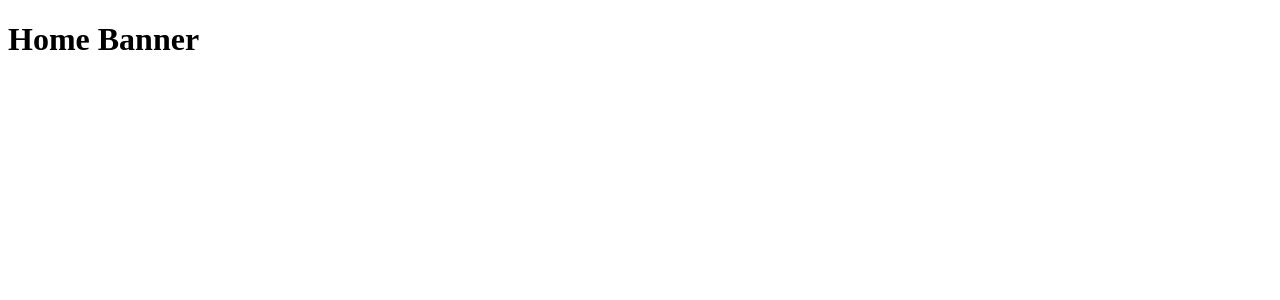
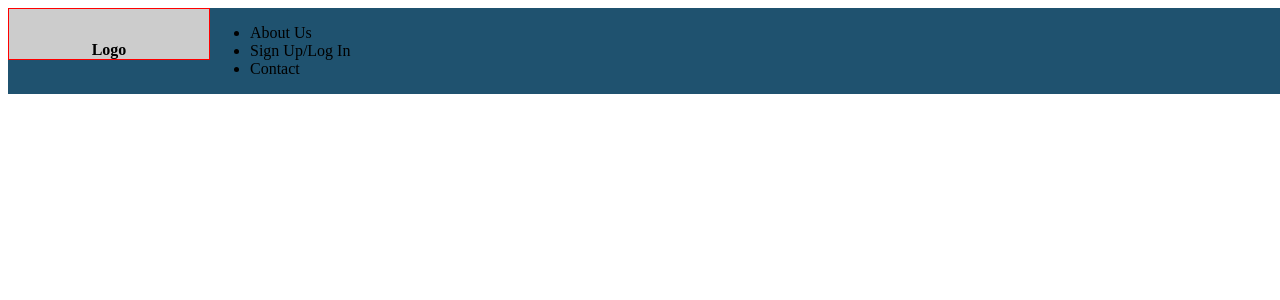
Before and after one commit to Shyatt92/foodapp, a React (Create React App) app: page / in a window 1280 px wide. Shown: the top 300 px of the page. Built offline with nearby package versions, Linux system fonts and the light colour scheme.

Commit message:
Added elements to HomeBanner component and basic styling

```diff
--- a/src/App.css
+++ b/src/App.css
@@ -1,38 +1,21 @@
-.App {
+.bannerHome {
+  background: #1F526F;
+  position: fixed;
+  width: 100vw;
+  display: flex;
+}
+.placeholder {
+  background: #ccc;
+  border: 1px solid red;
   text-align: center;
+  position: relative;
+  font-weight: bold;
+  width: 200px;
+  height: 50px
 }
-
-.App-logo {
-  height: 40vmin;
-  pointer-events: none;
+.placeholder span {
+  position: absolute;
+  left: 0;
+  bottom: 0;
+  width: 100%
 }
-
-@media (prefers-reduced-motion: no-preference) {
-  .App-logo {
-    animation: App-logo-spin infinite 20s linear;
-  }
-}
-
-.App-header {
-  background-color: #282c34;
-  min-height: 100vh;
-  display: flex;
-  flex-direction: column;
-  align-items: center;
-  justify-content: center;
-  font-size: calc(10px + 2vmin);
-  color: white;
-}
-
-.App-link {
-  color: #61dafb;
-}
-
-@keyframes App-logo-spin {
-  from {
-    transform: rotate(0deg);
-  }
-  to {
-    transform: rotate(360deg);
-  }
-}
--- a/src/App.js
+++ b/src/App.js
@@ -1,5 +1,6 @@
 import React from 'react'
 import BannerHome from './components/BannerHome'
+import './App.css'
 
 function App() {
   return (
--- a/src/components/BannerHome.js
+++ b/src/components/BannerHome.js
@@ -2,8 +2,15 @@ import React from 'react'
 
 const BannerHome = () => {
   return(
-    <div>
-      <h1>Home Banner</h1>
+    <div className='bannerHome'>
+      <div className="placeholder">
+        <span>Logo</span>
+      </div>
+      <ul>
+        <li><a>About Us</a></li>
+        <li><a>Sign Up/Log In</a></li>
+        <li><a>Contact</a></li>
+      </ul>
     </div>
   )
 }
```
Also changed, not shown: 1 other file (tests, documents, lock files or other folders).
